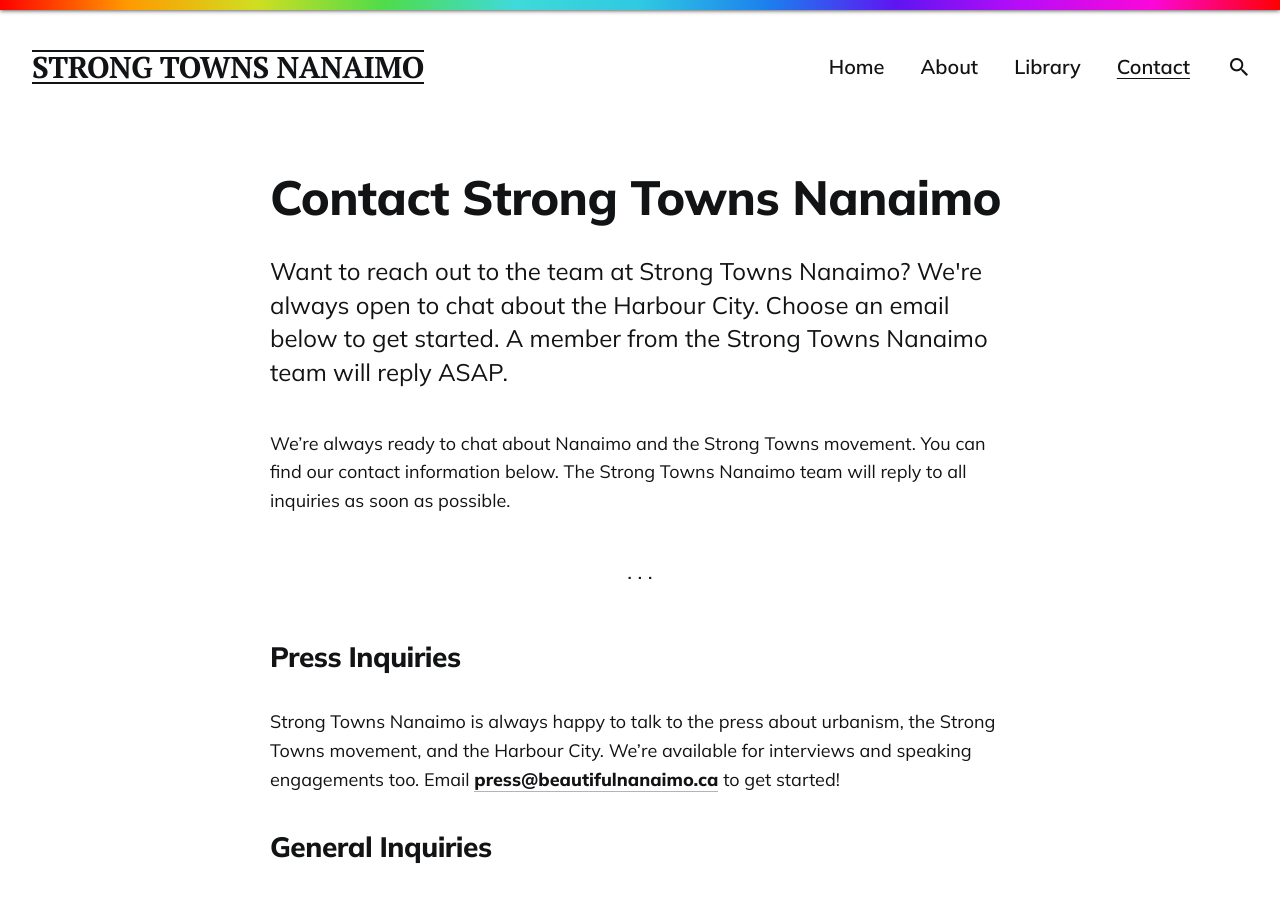
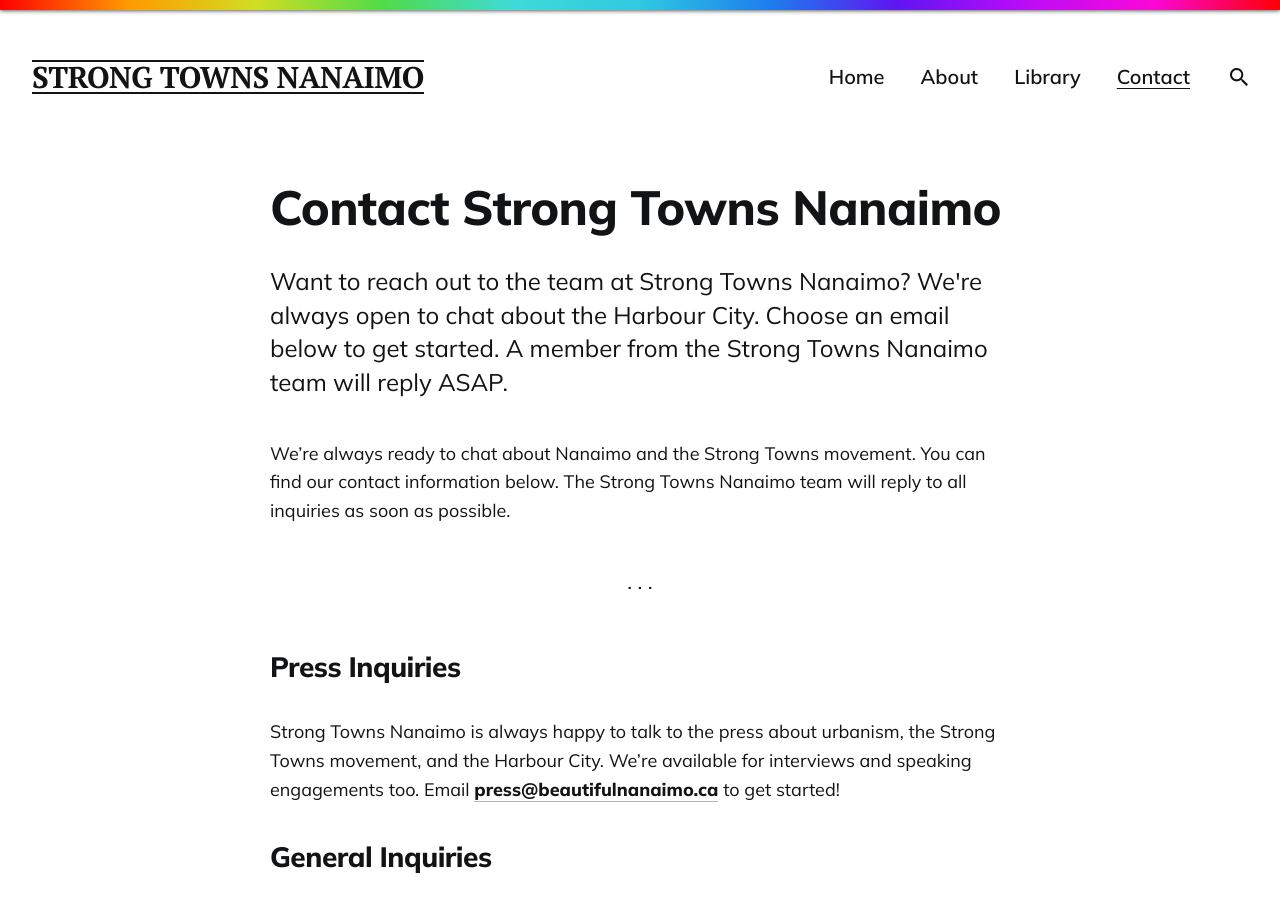
Before and after one commit to LaputanMachines/beautiful-nanaimo, a Jekyll site: the page built from _pages/contact.md, in a window 1280 px wide. Shown: the top 902 px of the page. Built offline with Jekyll 4.4.1, drawn with Linux system fonts in a browser that asks for light colours.

Commit message:
Add extra top padding to account for banner

```diff
--- a/_sass/1-tools/_grid.scss
+++ b/_sass/1-tools/_grid.scss
@@ -18,7 +18,7 @@
       max-width: $container-base-width;
       padding-left: calc(#{$container-offset} * 2);
       padding-right: calc(#{$container-offset} * 2);
-      margin: 0 auto;
+      margin: 10px auto 0 auto;
 
       @media (max-width: $mobile) {
         padding-left: calc(#{$container-offset} + 4px);
```
